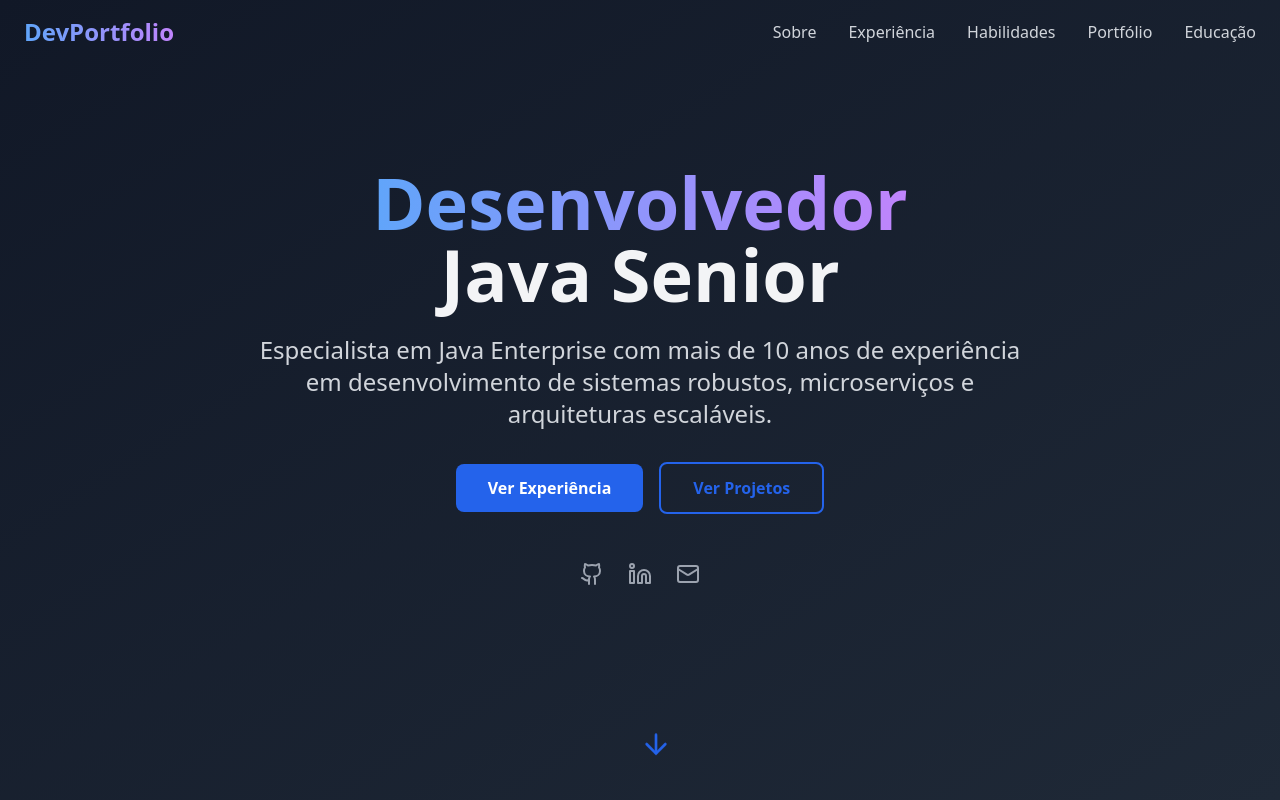
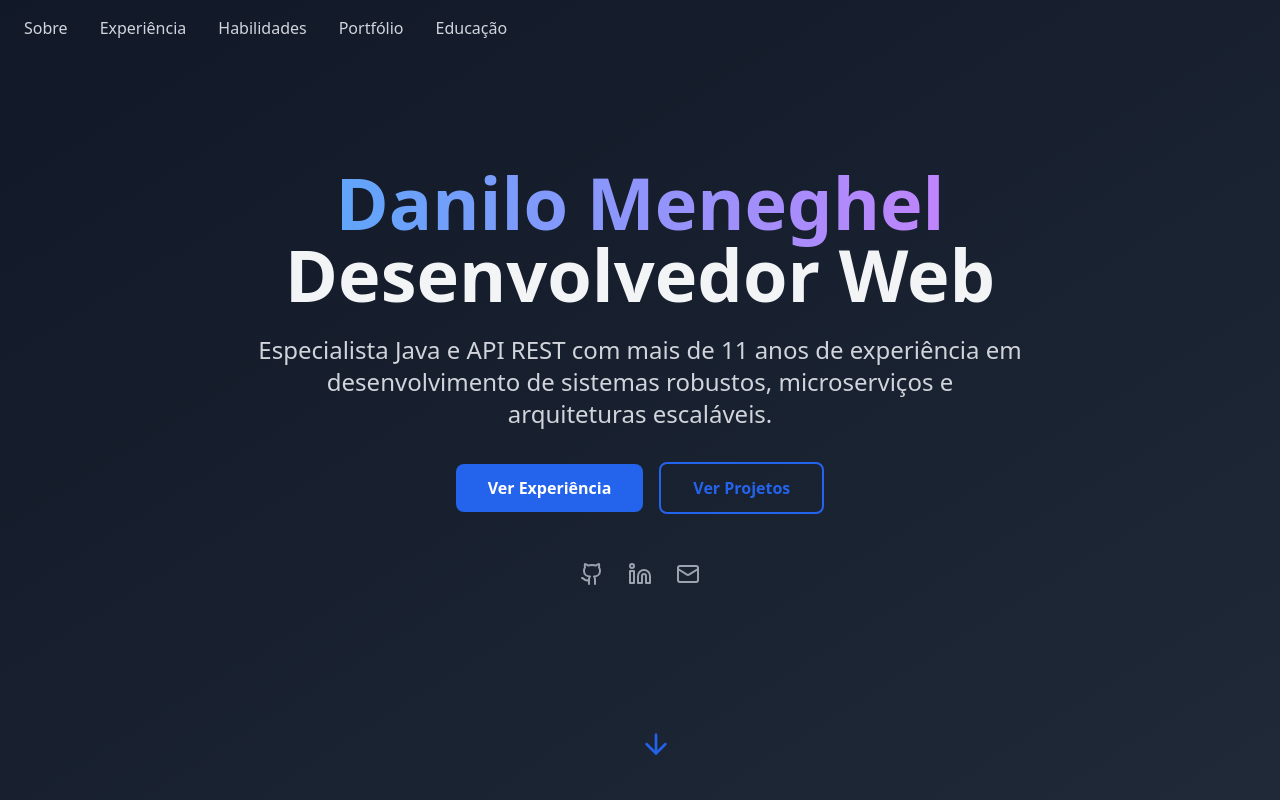
Before and after one commit to danilomeneghel/portfolio, a React (Vite) app: page / in a window 1280 px wide. Shown: the top 800 px of the page. Built offline with nearby package versions, Linux system fonts and the light colour scheme.

Commit message:
Refactor: Update header and hero content
Update the header and hero sections with the new title, subtitle, and remove the "DevPortfolio" text.

```diff
--- a/src/components/Header.tsx
+++ b/src/components/Header.tsx
@@ -31,10 +31,6 @@ const Header = () => {
     }`}>
       <div className="container mx-auto px-6 py-4">
         <nav className="flex items-center justify-between">
-          <div className="text-2xl font-bold text-gradient">
-            DevPortfolio
-          </div>
-
           {/* Desktop Menu */}
           <div className="hidden md:flex space-x-8">
             {['about', 'experience', 'skills', 'portfolio', 'education'].map((item) => (
--- a/src/components/Hero.tsx
+++ b/src/components/Hero.tsx
@@ -14,13 +14,13 @@ const Hero = () => {
       <div className="container mx-auto px-6 text-center">
         <div className="animate-fade-in">
           <h1 className="text-5xl md:text-7xl font-bold mb-6">
-            <span className="text-gradient">Desenvolvedor</span>
+            <span className="text-gradient">Danilo Meneghel</span>
             <br />
-            <span className="text-gray-100">Java Senior</span>
+            <span className="text-gray-100">Desenvolvedor Web</span>
           </h1>
 
           <p className="text-xl md:text-2xl text-gray-300 mb-8 max-w-3xl mx-auto">
-            Especialista em Java Enterprise com mais de 10 anos de experiência em desenvolvimento de sistemas robustos,
+            Especialista Java e API REST com mais de 11 anos de experiência em desenvolvimento de sistemas robustos,
             microserviços e arquiteturas escaláveis.
           </p>
 
```
